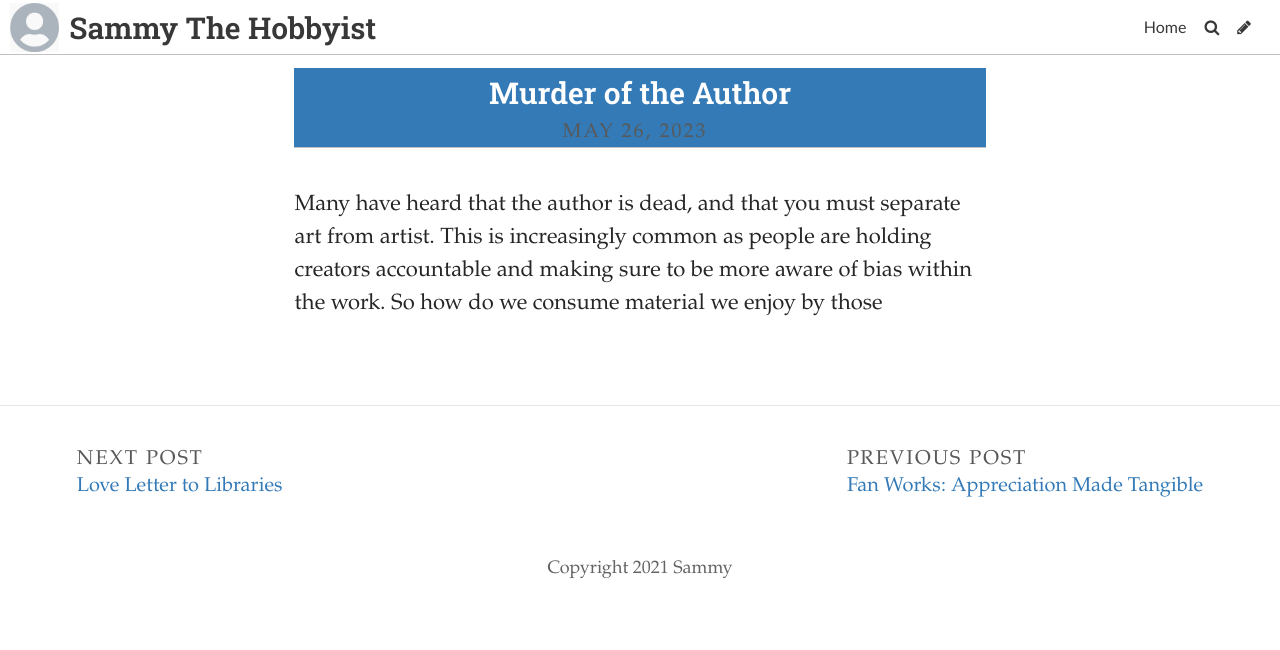
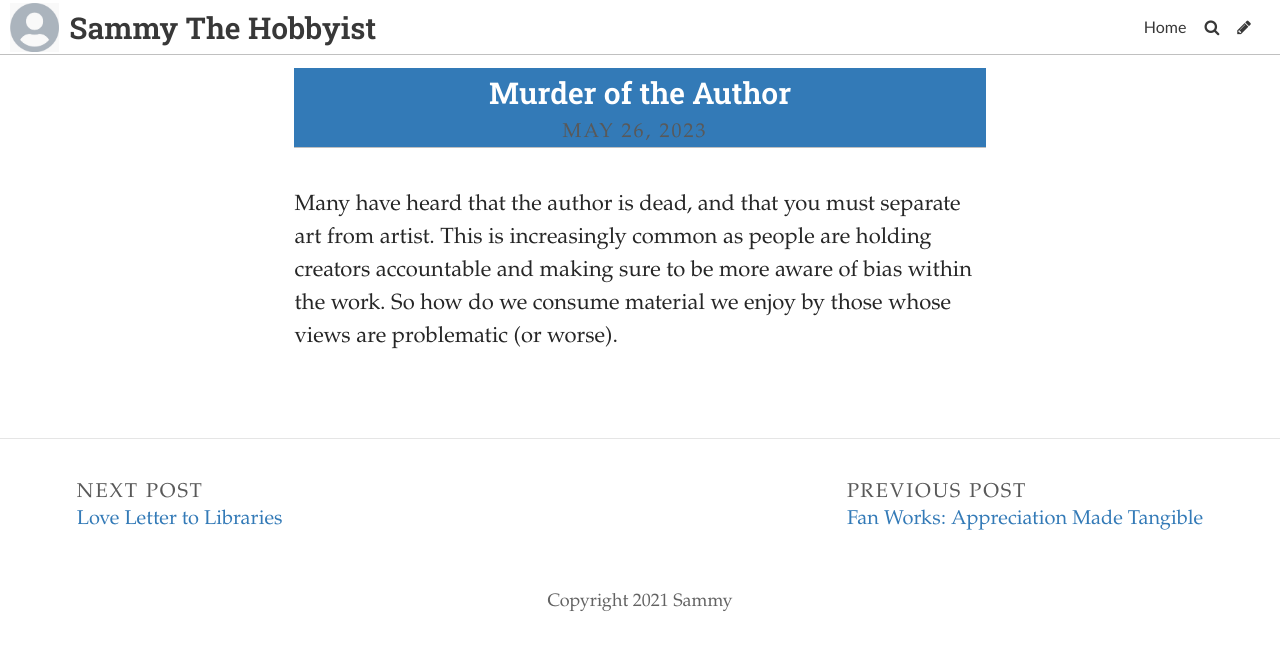
Before and after one commit to SammySpinsAYarn/Blog, a Jekyll site: the page built from _posts/2023-05-18-need-to-think-of-titles.md, in a window 1280 px wide. Shown: the top 650 px of the page. Built offline with Jekyll 4.4.1, drawn with Linux system fonts in a browser that asks for light colours; some web fonts are replaced.

Commit message:
Update Post “2023-05-18-need-to-think-of-titles”

```diff
--- a/_posts/2023-05-18-need-to-think-of-titles.md
+++ b/_posts/2023-05-18-need-to-think-of-titles.md
@@ -5,4 +5,4 @@
 title_color: "#ffffff"
 comments: false
 ---
-M﻿any have heard that the author is dead, and that you must separate art from artist. This is increasingly common as people are holding creators accountable and making sure to be more aware of bias within the work. So how do we consume material we enjoy by those
+M﻿any have heard that the author is dead, and that you must separate art from artist. This is increasingly common as people are holding creators accountable and making sure to be more aware of bias within the work. So how do we consume material we enjoy by those whose views are problematic (or worse).
```
